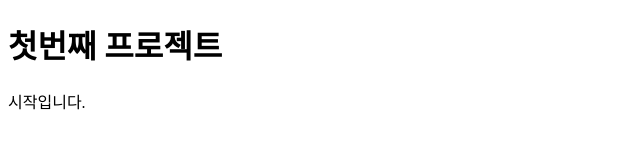
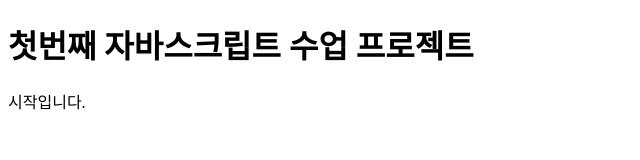
Before and after one commit to ljedoc/firstProject, a plain HTML site: page index.html in a window 1280 px wide. Shown: the whole page, without its empty margins (0-640 px from the left). Drawn offline with Linux system fonts and the light colour scheme.

Commit message:
2nd commit

```diff
--- a/index.html
+++ b/index.html
@@ -8,7 +8,7 @@
     <link rel="stylesheet" href="style.css">
 </head>
 <body>
-    <h1>첫번째 프로젝트</h1>
+    <h1>첫번째 자바스크립트 수업 프로젝트</h1>
     <p>시작입니다.</p>
 </body>
 </html>
```
